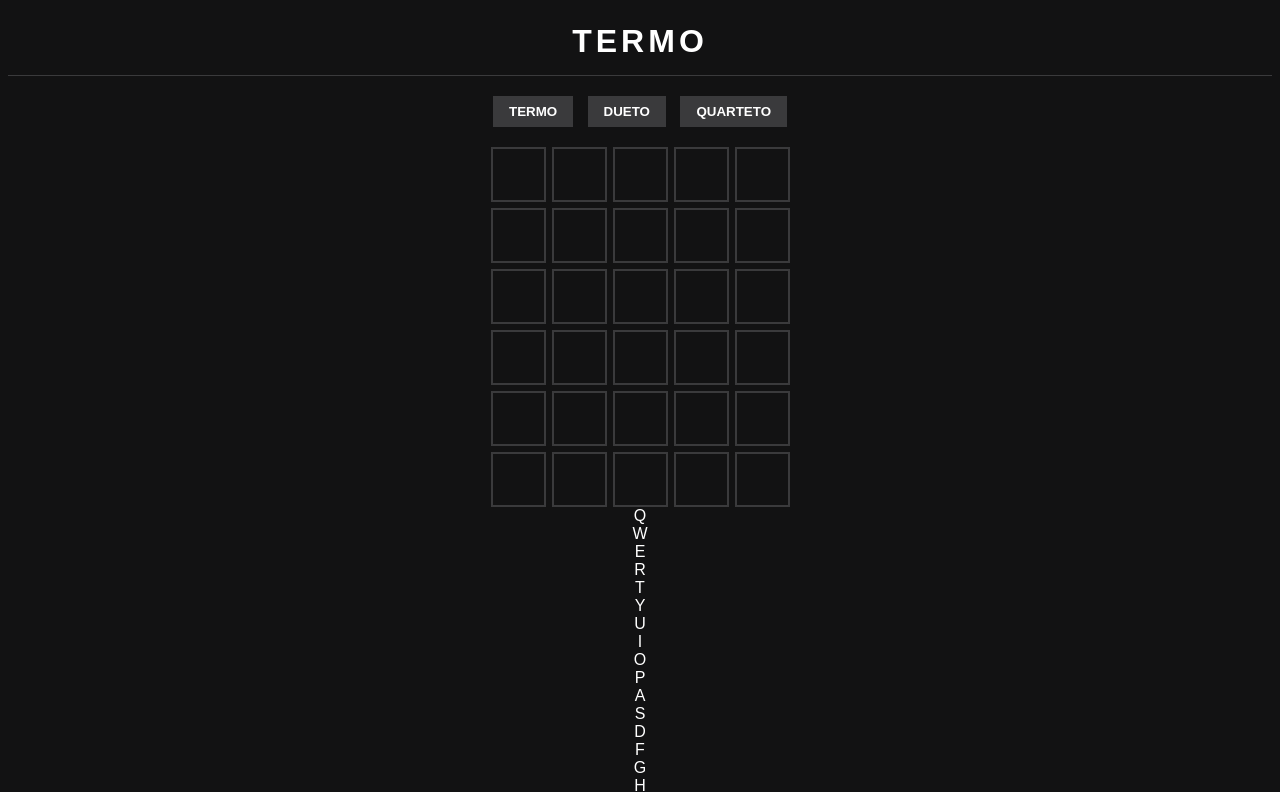
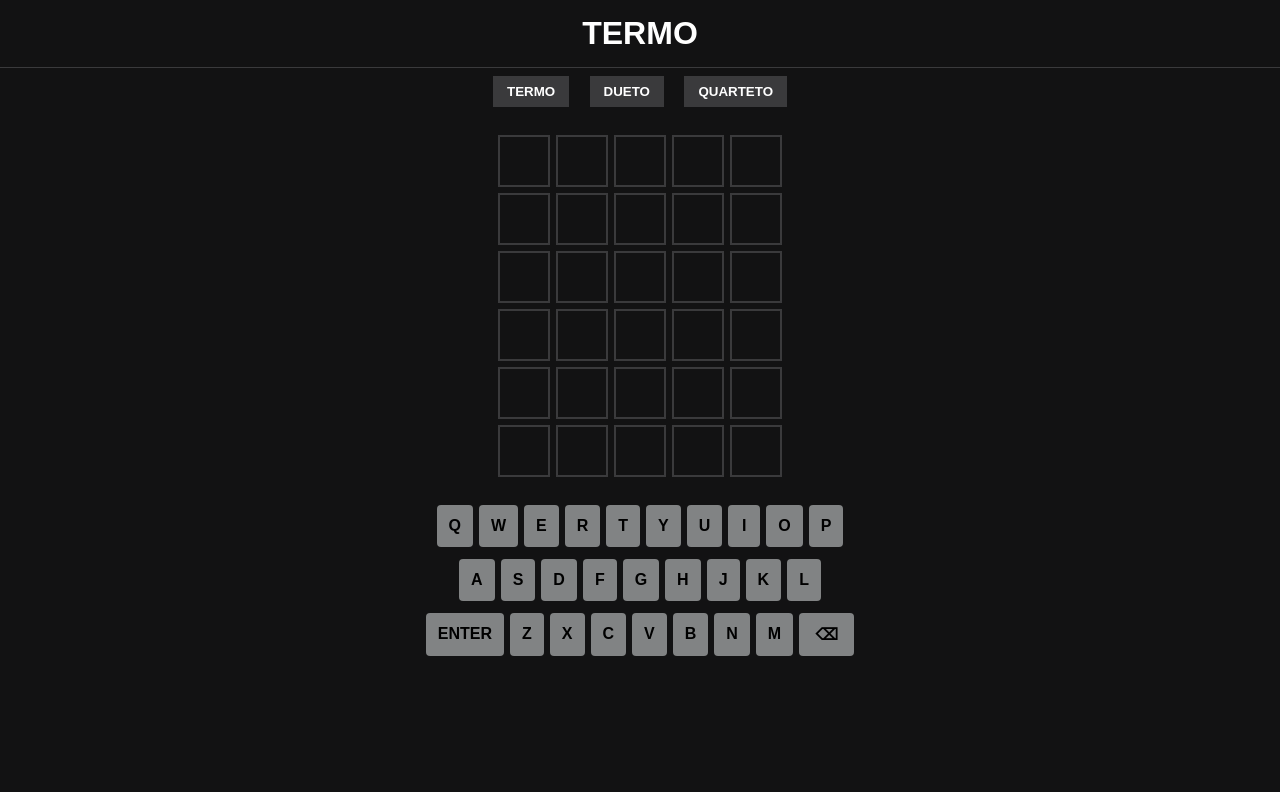
Before and after one commit to bryyanvk/Termo, a plain HTML site: page index.html in a window 1280 px wide. Both pictures are taken after a click on the button "TERMO". Shown: the top 792 px of the page. Drawn offline with Linux system fonts and the light colour scheme.

Commit message:
Refactor CSS styles for consistency and layout

```diff
--- a/style.css
+++ b/style.css
@@ -4,90 +4,98 @@
 
 body {
   background: #121213;
-  color: #fff;
+  color: white;
   font-family: Arial, sans-serif;
   text-align: center;
+  margin: 0;
 }
 
 header {
+  padding: 15px;
   font-size: 32px;
   font-weight: bold;
-  letter-spacing: 4px;
-  padding: 15px;
   border-bottom: 1px solid #3a3a3c;
 }
 
-.modos {
-  margin: 15px 0;
-}
-
 .modos button {
+  margin: 8px;
+  padding: 8px 14px;
   background: #3a3a3c;
   color: white;
   border: none;
-  padding: 8px 16px;
-  margin: 5px;
-  cursor: pointer;
   font-weight: bold;
-}
-
-.modos button:hover {
-  background: #565758;
-}
-
-#palpite {
-  margin: 15px;
-  padding: 10px;
-  font-size: 20px;
-  text-align: center;
-  text-transform: uppercase;
-  background: #121213;
-  color: white;
-  border: 2px solid #3a3a3c;
-  width: 180px;
 }
 
 #jogos {
   display: flex;
   justify-content: center;
-  gap: 30px;
   flex-wrap: wrap;
+  gap: 25px;
+  margin-top: 20px;
 }
 
 .jogo {
   display: grid;
-  grid-template-rows: repeat(auto-fill, 1fr);
   gap: 6px;
 }
 
 .linha {
   display: grid;
-  grid-template-columns: repeat(5, 55px);
+  grid-template-columns: repeat(5, 52px);
   gap: 6px;
 }
 
 .letra {
-  width: 55px;
-  height: 55px;
+  width: 52px;
+  height: 52px;
   border: 2px solid #3a3a3c;
   display: flex;
   align-items: center;
   justify-content: center;
-  font-size: 28px;
+  font-size: 26px;
   font-weight: bold;
+  text-transform: uppercase;
 }
 
-.certa {
-  background: #538d4e;
-  border-color: #538d4e;
+.certa { background: #538d4e; border-color: #538d4e; }
+.existe { background: #b59f3b; border-color: #b59f3b; }
+.errada { background: #3a3a3c; border-color: #3a3a3c; }
+
+.flip {
+  animation: flip 0.5s ease forwards;
 }
 
-.existe {
-  background: #b59f3b;
-  border-color: #b59f3b;
+@keyframes flip {
+  0% { transform: rotateX(0); }
+  50% { transform: rotateX(90deg); }
+  100% { transform: rotateX(0); }
 }
 
-.errada {
-  background: #3a3a3c;
-  border-color: #3a3a3c;
+#teclado {
+  margin: 25px auto;
 }
+
+.linha-teclado {
+  display: flex;
+  justify-content: center;
+  margin-bottom: 6px;
+}
+
+.tecla {
+  background: #818384;
+  color: black;
+  padding: 12px;
+  margin: 3px;
+  font-weight: bold;
+  border-radius: 4px;
+  min-width: 32px;
+}
+
+.tecla.grande {
+  min-width: 55px;
+}
+
+#mensagem {
+  margin: 15px;
+  font-size: 20px;
+}
```
